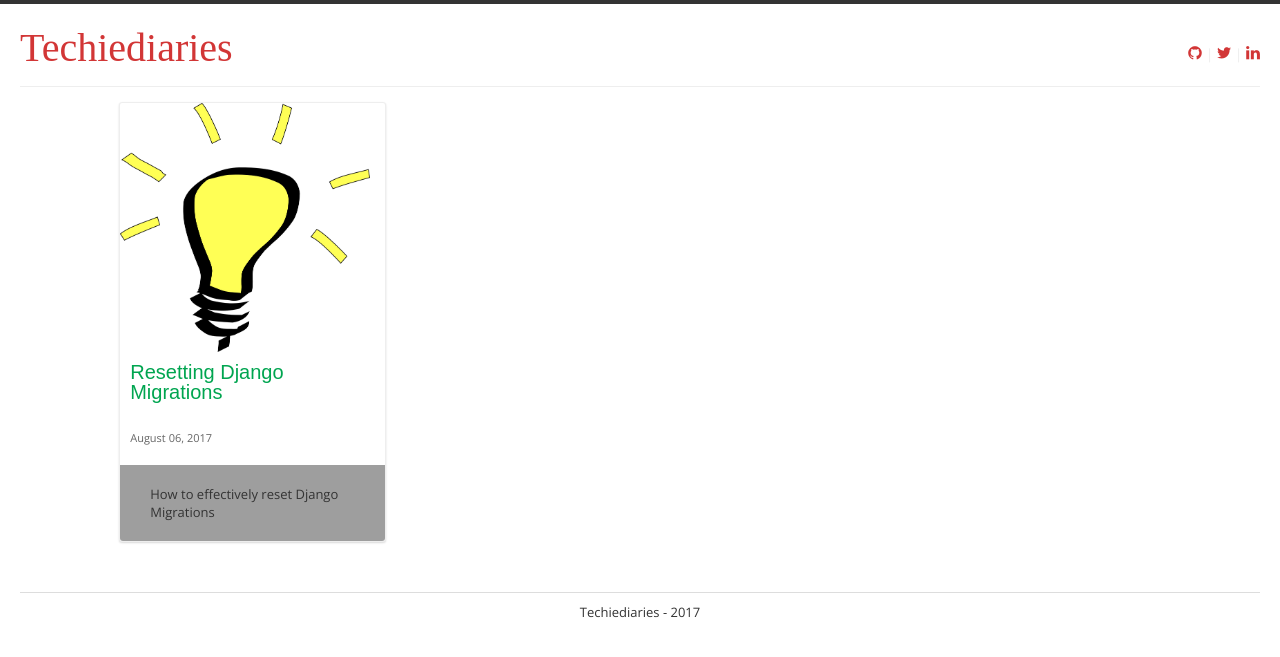
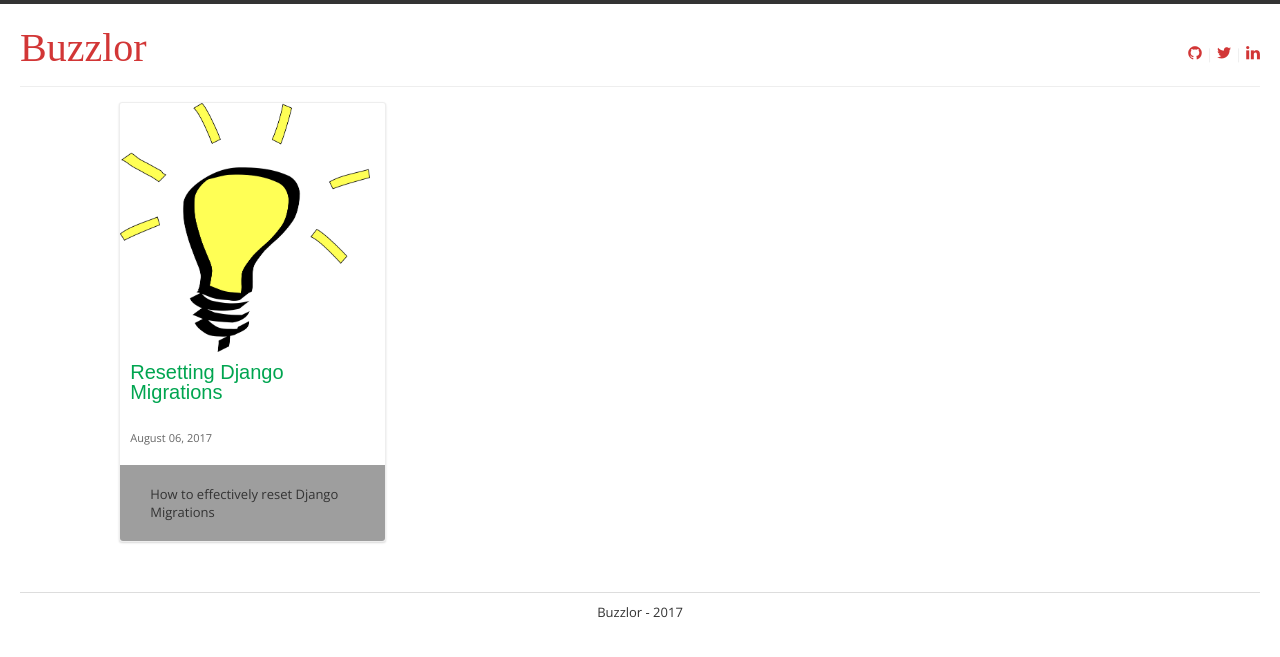
Before and after one commit to techiediaries/techiediaries.github.io, a Jekyll site: the page built from index.html, in a window 1280 px wide. Shown: the top 657 px of the page. Built offline with Jekyll 4.4.1, drawn with Linux system fonts in a browser that asks for light colours; some web fonts are replaced; grey boxes are pictures that could not be loaded.

Commit message:
Update _config.yml

```diff
--- a/_config.yml
+++ b/_config.yml
@@ -1,5 +1,5 @@
 ---
-title: Techiediaries.Github.Io
+title: Home of tutorials
 timezone: UTC
 collections:
   posts:
@@ -9,17 +9,17 @@ collections:
     title: Uploads
     output: true
 permalink: "/:categories/:title.html"
-url: https://techiediaries.github.io
-full_name: Ahmed Bouchefra
-first_name: Ahmed
+url: https://blog.buzzlor.com
+full_name: Abbes
+first_name: Abbes
 last_name: ''
-blog_title: Techiediaries
+blog_title: Buzzlor
 author_img_name_path: "/images/users/user.jpg"
-disqus_shortname: techiediaries
+disqus_shortname: buzzlor
 copyright_year: '2017'
 google_analytics_code: ''
 aboutme: I'm a developer and web entrepreneur
-twitter: techiediaries
-github: techiediaries
-facebook: ahmed.bouchefra
+twitter: buzzlor
+github: buzzlor
+facebook: buzzlor
 linkined_url: ''
```
